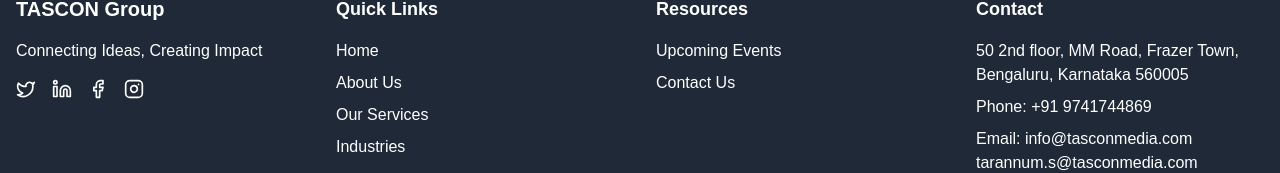
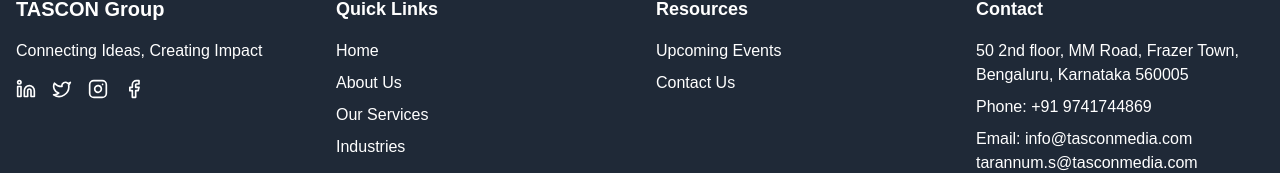
Before and after one commit to Sandeep1816/tascon-app, a Next.js app: page / in a window 1280 px wide. Shown: the part 3451-3624 px from the top of the page. Built offline with nearby package versions, Linux system fonts and the light colour scheme; a web font is replaced by a local one.

Commit message:
added img

```diff
--- a/components/Footer.tsx
+++ b/components/Footer.tsx
@@ -10,18 +10,19 @@
             <h3 className="text-xl font-bold mb-4">TASCON Group</h3>
             <p className="mb-4">Connecting Ideas, Creating Impact</p>
             <div className="flex space-x-4">
-              <a href="https://twitter.com/tascongroup" target="_blank" rel="noopener noreferrer" className="hover:text-sky-400">
+            <a href="https://www.linkedin.com/company/tascon-media/" target="_blank" rel="noopener noreferrer" className="hover:text-sky-400">
+                <Linkedin size={20} />
+              </a>
+              <a href="https://x.com/tasconmedia" target="_blank" rel="noopener noreferrer" className="hover:text-sky-400">
                 <Twitter size={20} />
               </a>
-              <a href="https://linkedin.com/company/tascongroup" target="_blank" rel="noopener noreferrer" className="hover:text-sky-400">
-                <Linkedin size={20} />
+              <a href="https://www.instagram.com/tasconmedia/" target="_blank" rel="noopener noreferrer" className="hover:text-sky-400">
+                <Instagram size={20} />
               </a>
-              <a href="https://facebook.com/tascongroup" target="_blank" rel="noopener noreferrer" className="hover:text-sky-400">
+              <a href="https://www.facebook.com/tasconmedia/" target="_blank" rel="noopener noreferrer" className="hover:text-sky-400">
                 <Facebook size={20} />
               </a>
-              <a href="https://instagram.com/tascongroup" target="_blank" rel="noopener noreferrer" className="hover:text-sky-400">
-                <Instagram size={20} />
-              </a>
+
             </div>
           </div>
           <div>
```
